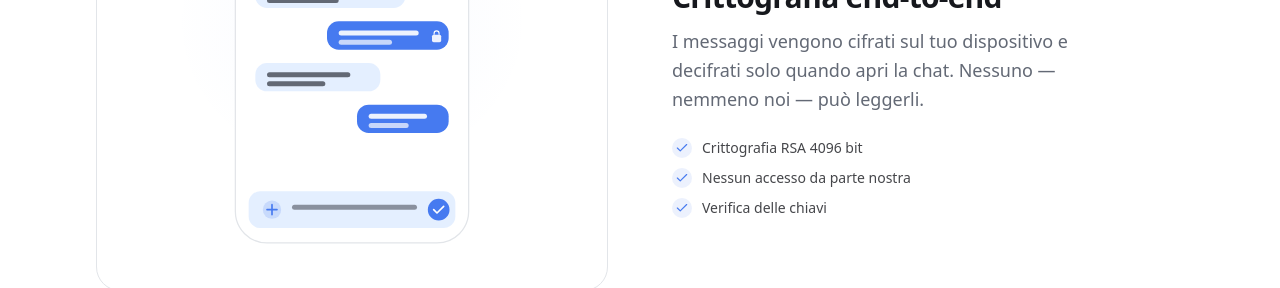
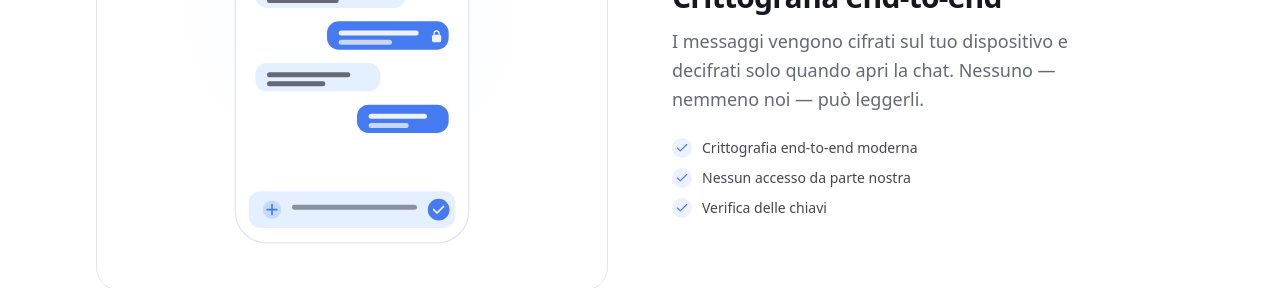
Before and after one commit to xmreur/prysm-website, a Next.js app: page / in a window 1280 px wide. Shown: the part 2060-2348 px from the top of the page. Built offline with nearby package versions, Linux system fonts and the light colour scheme.

Commit message:
047f0149-7bf1-4c51-9e98-ca3686dccd95

```diff
--- a/src/components/site/features.tsx
+++ b/src/components/site/features.tsx
@@ -24,7 +24,7 @@ const FEATURES: Feature[] = [
     icon: <Lock className="h-5 w-5" />,
     title: 'Crittografia end-to-end',
     desc: 'I messaggi vengono cifrati sul tuo dispositivo e decifrati solo quando apri la chat. Nessuno — nemmeno noi — può leggerli.',
-    points: ['Crittografia RSA 4096 bit', 'Nessun accesso da parte nostra', 'Verifica delle chiavi'],
+    points: ['Crittografia end-to-end moderna', 'Nessun accesso da parte nostra', 'Verifica delle chiavi'],
     illustration: <ChatMockup className="w-full max-w-xs" />,
   },
   {
--- a/src/components/site/technology.tsx
+++ b/src/components/site/technology.tsx
@@ -17,7 +17,7 @@ const STACK = [
   {
     icon: <KeyRound className="h-5 w-5" />,
     title: 'Chiavi crittografiche',
-    desc: 'Identità P2P basate su .onion e cifratura RSA a 4096 bit.',
+    desc: 'Identità P2P basate su .onion e crittografia end-to-end moderna.',
   },
   {
     icon: <Code2 className="h-5 w-5" />,
```
